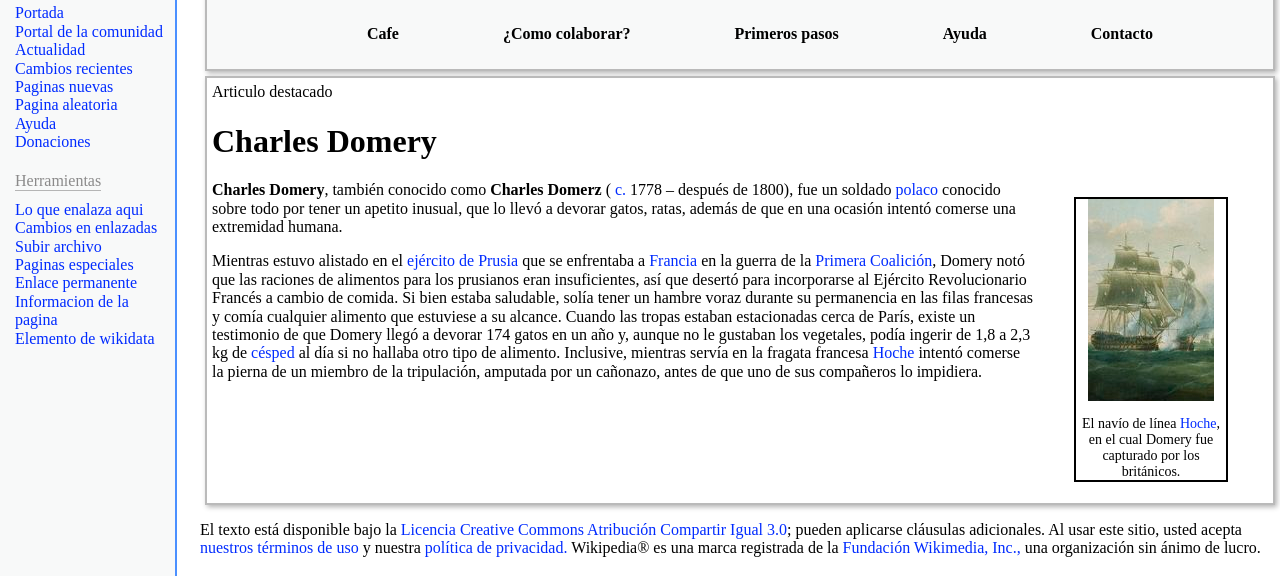
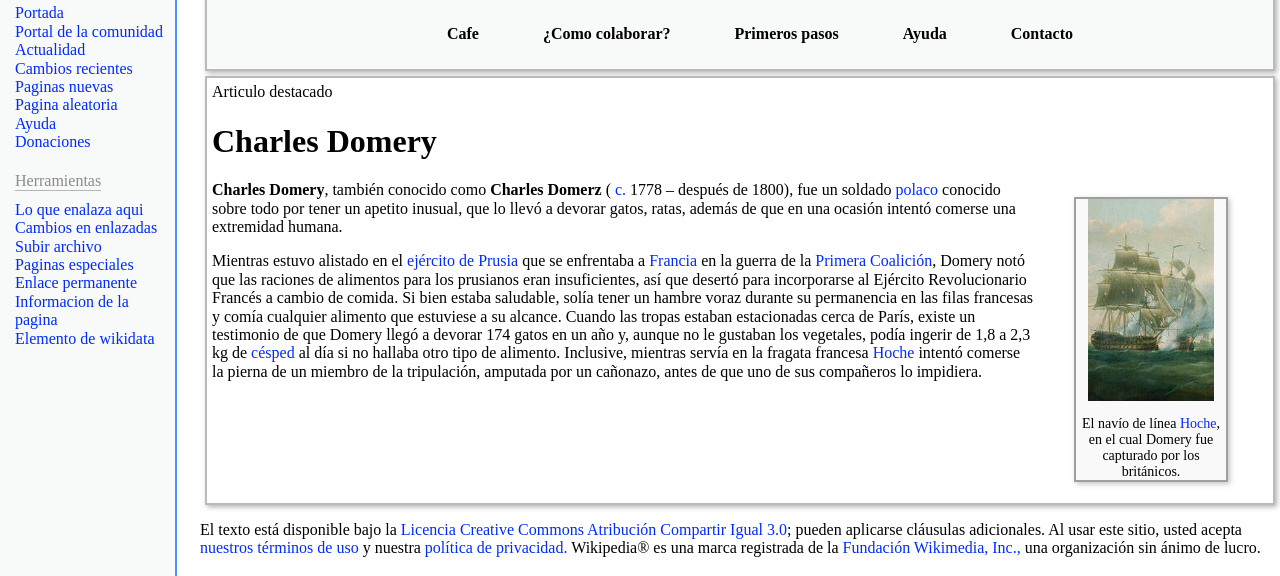
Before and after one commit to renpayero/PaginaWeb2, a plain HTML site: page index.html in a window 1280 px wide. Shown: the part 191-767 px from the top of the page. Drawn offline with Linux system fonts and the light colour scheme.

Commit message:
imagen_border

```diff
--- a/estilo.css
+++ b/estilo.css
@@ -13,8 +13,8 @@ ul {
     height: 100%;
     background-color: #f8f9f9 ;
     color: #fff;
-    border-right: 2px solid #4B90FF
-    ;
+    border-right: 2px solid #4B90FF;
+    justify-content: center;
 }
 #logo_wikipedia{
     height: 175px;
@@ -66,8 +66,8 @@ ul span{
 .nav__wikipedia__ul__li{
     margin: 10px;
     display: inline-block;
-    margin-left: 50px;
-    margin-right: 50px;
+    margin-left: 30px;
+    margin-right: 30px;
 }
 .nav__wikipedia__ul{
     text-align: center;
@@ -96,10 +96,12 @@ span{
     margin: 5px;
 }
 figure {
+    background: #f9f9f9;
+    box-shadow: 2px 2px 5px rgba(62, 62, 62, 0.3);
     width: 150px;
     float: right;
     display: inline-block;
-    border: 2px solid #000000;
+    border: 2px solid #a09f9f;
     text-align: center;
   }
 
```
